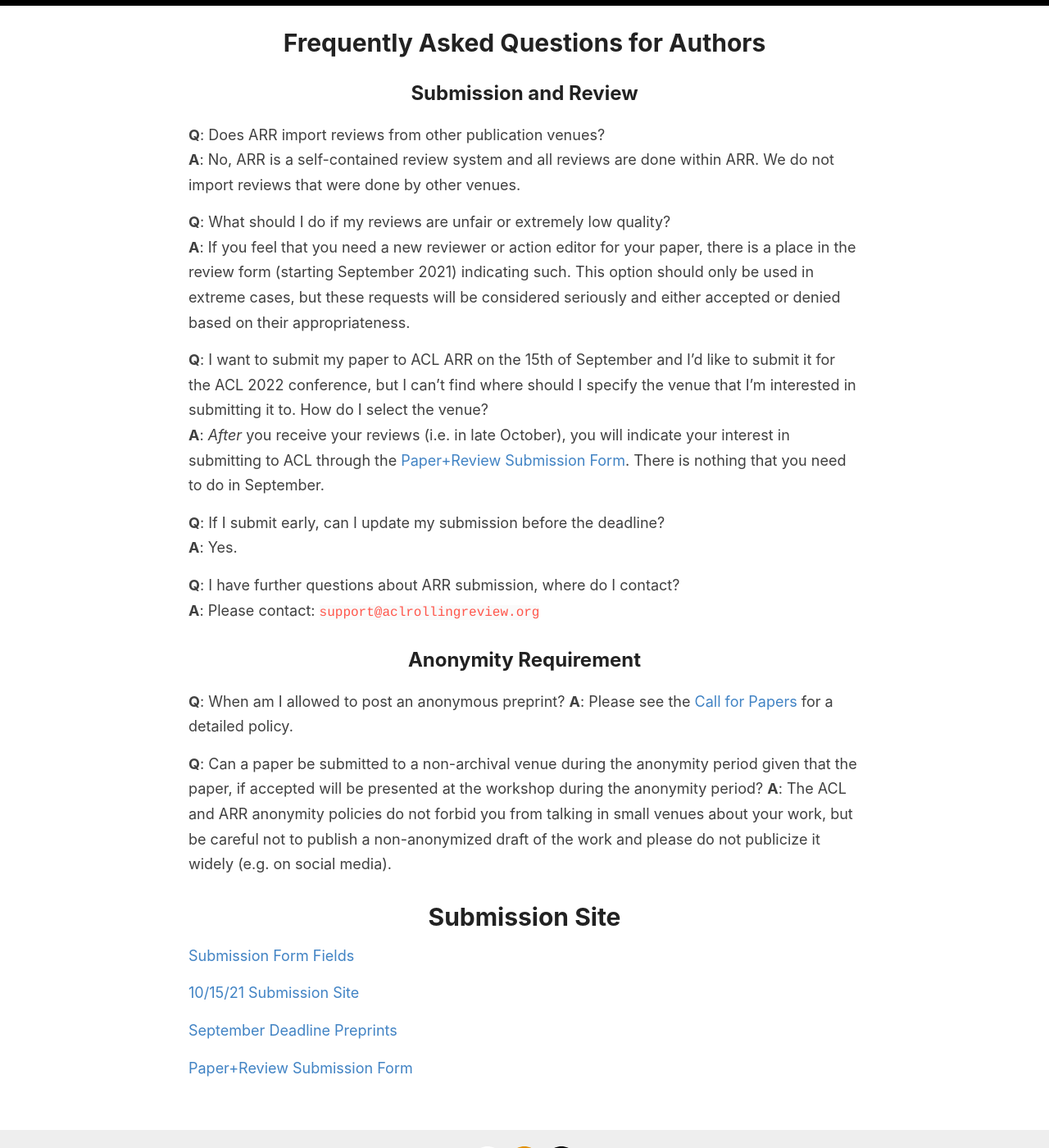
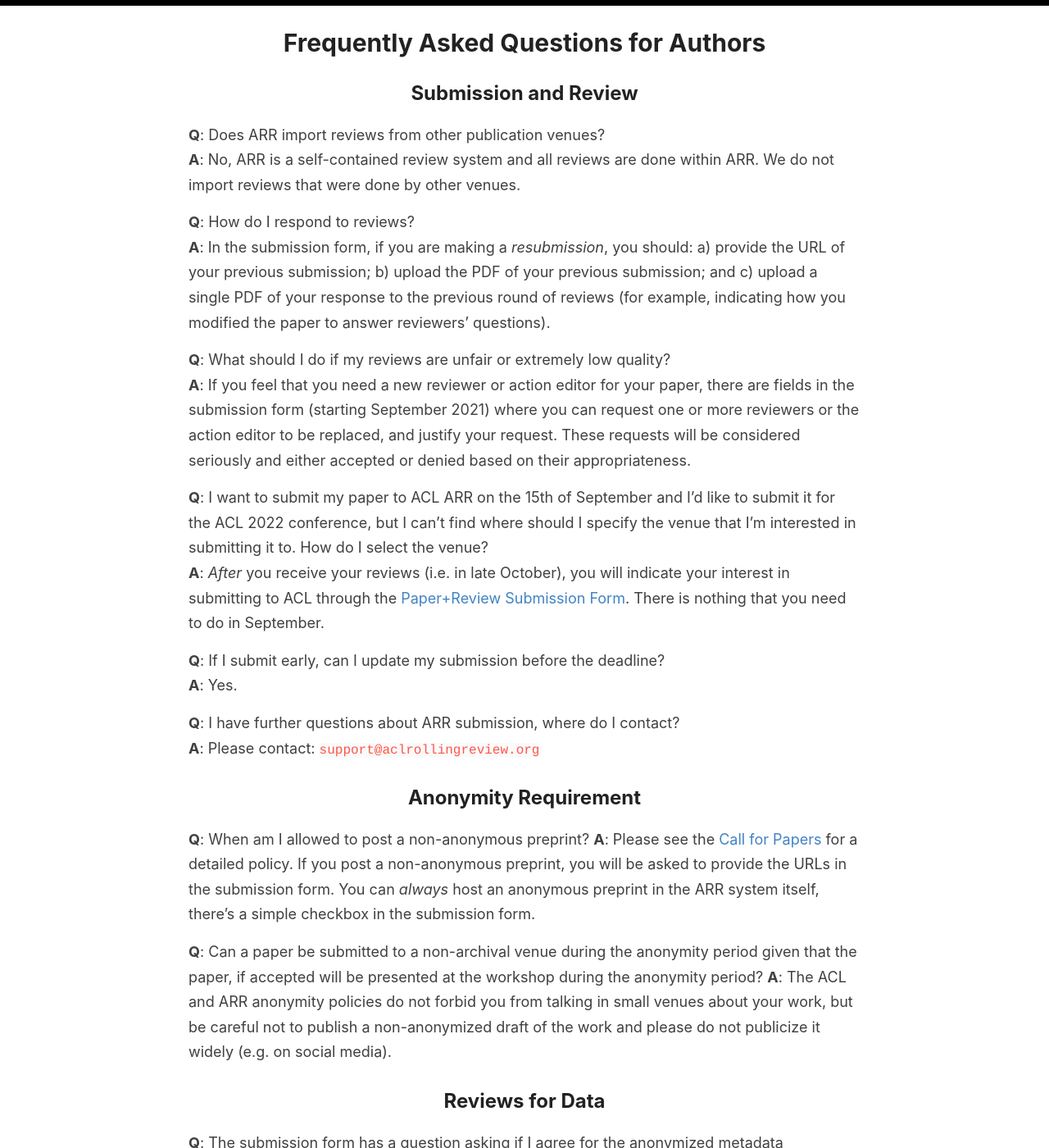
Before and after one commit to amitmerchant1990/reverie, a Jekyll site: the page built from authors.md, in a window 1280 px wide and 1400 px high, scrolled down 547 px. Shown: the whole window at 82% size. Built offline with Jekyll 4.4.1, drawn with Linux system fonts in a browser that asks for light colours; some of the changed text lies outside the part shown.

Commit message:
Update authors.md

```diff
--- a/authors.md
+++ b/authors.md
@@ -20,9 +20,11 @@
 **Q**: Does ARR import reviews from other publication venues? <br>
 **A**: No, ARR is a self-contained review system and all reviews are done within ARR. We do not import reviews that were done by other venues.
 
+**Q**: How do I respond to reviews?<br>
+**A**: In the submission form, if you are making a _resubmission_, you should: a) provide the URL of your previous submission; b) upload the PDF of your previous submission; and c) upload a single PDF of your response to the previous round of reviews (for example, indicating how you modified the paper to answer reviewers' questions).
 
 **Q**: What should I do if my reviews are unfair or extremely low quality? <br>
-**A**: If you feel that you need a new reviewer or action editor for your paper, there is a place in the review form (starting September 2021) indicating such. This option should only be used in extreme cases, but these requests will be considered seriously and either accepted or denied based on their appropriateness.
+**A**: If you feel that you need a new reviewer or action editor for your paper, there are fields in the submission form (starting September 2021) where you can request one or more reviewers or the action editor to be replaced, and justify your request. These requests will be considered seriously and either accepted or denied based on their appropriateness.
 
 **Q**: I want to submit my paper to ACL ARR on the 15th of September and I'd like to submit it for the ACL 2022 conference, but I can't find where should I specify the venue that I'm interested in submitting it to. How do I select the venue?<br>
 **A**: *After* you receive your reviews (i.e. in late October), you will indicate your interest in submitting to ACL through the [Paper+Review Submission Form](https://forms.office.com/Pages/ResponsePage.aspx?id=9028kaqAQ0OMdrEjlJf7WXcpizsAwgRHnquEMJ-wjU5UMzZSQ042N0JXQUtaMTJNSDlSR0JRVDZPSS4u). There is nothing that you need to do in September.
@@ -35,11 +37,16 @@
 
 ## Anonymity Requirement
 
-**Q**: When am I allowed to post an anonymous preprint?
-**A**: Please see the [Call for Papers](/cfp) for a detailed policy.
+**Q**: When am I allowed to post a non-anonymous preprint?
+**A**: Please see the [Call for Papers](/cfp) for a detailed policy. If you post a non-anonymous preprint, you will be asked to provide the URLs in the submission form. You can _always_ host an anonymous preprint in the ARR system itself, there's a simple checkbox in the submission form.
 
 **Q**: Can a paper be submitted to a non-archival venue during the anonymity period given that the paper, if accepted will be presented at the workshop during the anonymity period?
 **A**: The ACL and ARR anonymity policies do not forbid you from talking in small venues about your work, but be careful not to publish a non-anonymized draft of the work and please do not publicize it widely (e.g. on social media).
+
+## Reviews for Data
+
+**Q**: The submission form has a question asking if I agree for the anonymized metadata associated with my submission to be included in a publicly available dataset. What is this?
+**A**: The ACL Exec has approved the creation of an opt-in corpus of submissions and reviews. This corpus is being assembled by a group separate from the ARR editorial team. Your reviews will only be included if both you and the reviewers agree.
 
 # Submission Site
 
```
